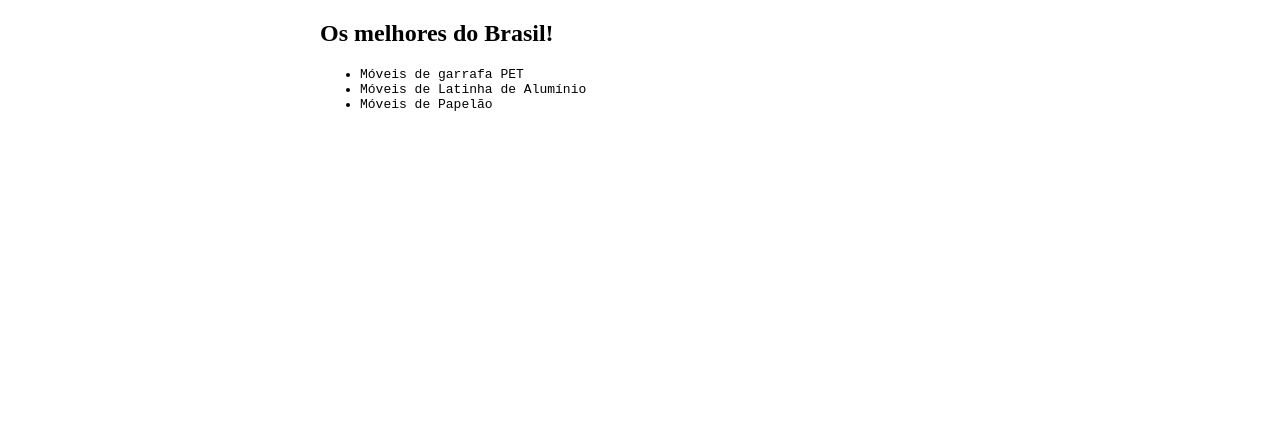
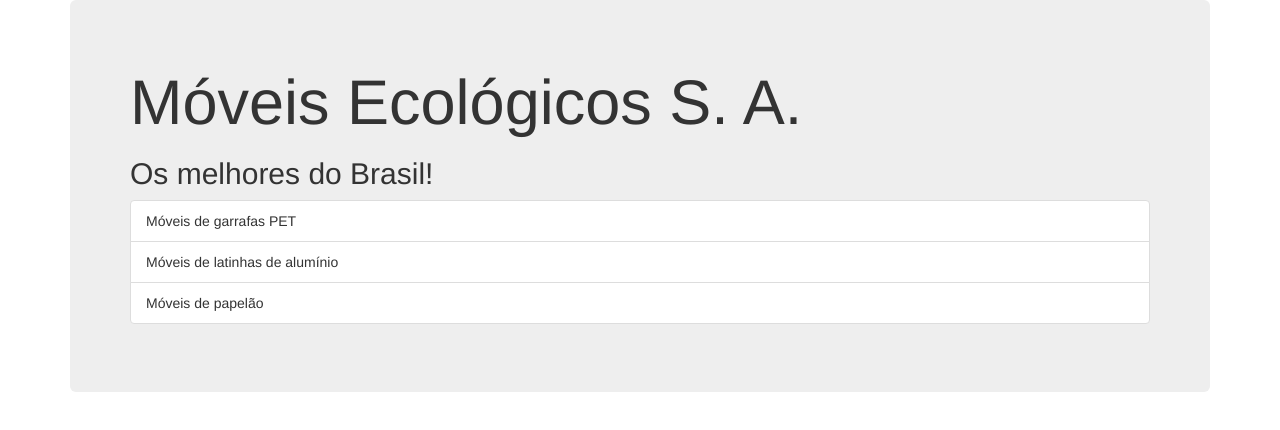
Before and after one commit to danieldiniz1/moveis_treino, a plain HTML site: page index.html in a window 1280 px wide. Drawn offline with nearby package versions, Linux system fonts and the light colour scheme.

Commit message:
Adicionando Bootstrap

```diff
--- a/index.html
+++ b/index.html
@@ -3,17 +3,30 @@
 <head>
     <meta charset="UTF-8">
     <meta http-equiv="X-UA-Compatible" content="IE=edge">
+    <meta name="description" content="Móveis ecológicos">
     <meta name="keywords" content="moveis ecológicos">
-    <title>Móveis ecológicos!</title>
-    <link rel="stylesheet" href="principal.css">
+    <title>Móveis ecológicos pra cacete!</title>
+    <link rel="stylesheet" href="http://netdna.bootstrapcdn.com/bootstrap/3.1.1/css/bootstrap.min.css">
+    <title>Móveis Ecológicos</title>
     <script src="js/principal.js"></script>
 </head>
 <body onload="trocaBanner();">
-    <h2 id="mensagem"></h2>
-    <ul>
-        <li>Móveis de garrafa PET</li>
-        <li>Móveis de Latinha de Alumínio</li>
-        <li>Móveis de Papelão</li>
-    </ul>
+    <div class="container">
+        <div class="jumbotron">
+            <h1>Móveis Ecológicos S. A.</h1>
+            <h2 id="mensagem"></h2>
+                <ul class="list-group">
+                    <li class="list-group-item">
+                    Móveis de garrafas PET
+                    </li>
+                    <li class="list-group-item">
+                    Móveis de latinhas de alumínio
+                    </li>
+                    <li class="list-group-item">
+                    Móveis de papelão
+                    </li>
+                </ul>
+        </div>
+    </div>
 </body>
 </html>
```
